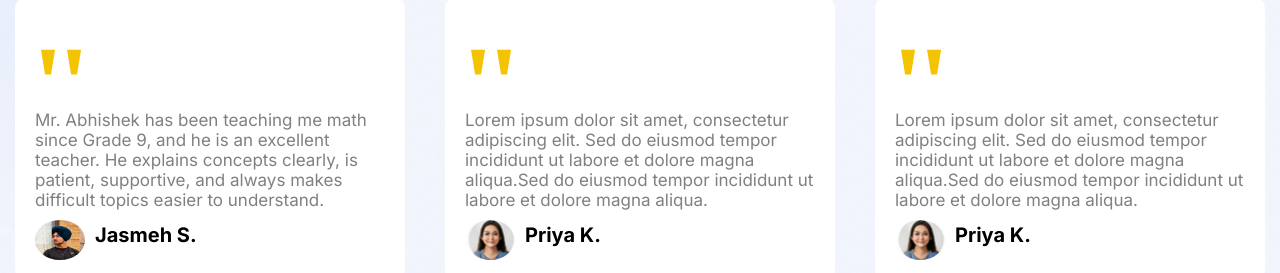
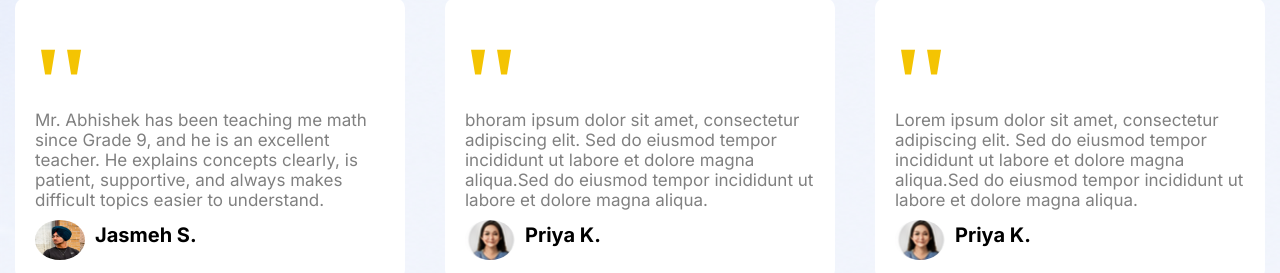
Before and after one commit to jasmehsidhu/Tuition-Center, a React (Vite) app: page / in a window 1280 px wide. Shown: the part 1548-1821 px from the top of the page. Built offline with nearby package versions, Linux system fonts and the light colour scheme.

Commit message:
Update App.jsx

```diff
--- a/src/App.jsx
+++ b/src/App.jsx
@@ -108,7 +108,7 @@
         </div>
         <div id='test'>
           <h1>''</h1>
-          <p>Lorem ipsum dolor sit amet, consectetur adipiscing elit. Sed do eiusmod tempor incididunt ut labore et dolore magna aliqua.Sed do eiusmod tempor incididunt ut labore et dolore magna aliqua.</p>
+          <p>bhoram ipsum dolor sit amet, consectetur adipiscing elit. Sed do eiusmod tempor incididunt ut labore et dolore magna aliqua.Sed do eiusmod tempor incididunt ut labore et dolore magna aliqua.</p>
           <div id='lower'>
             <img src={priya}></img>
             <h1>Priya K.</h1>
```
